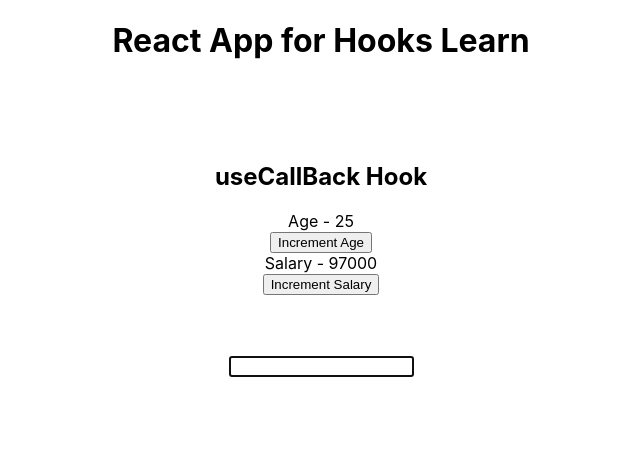
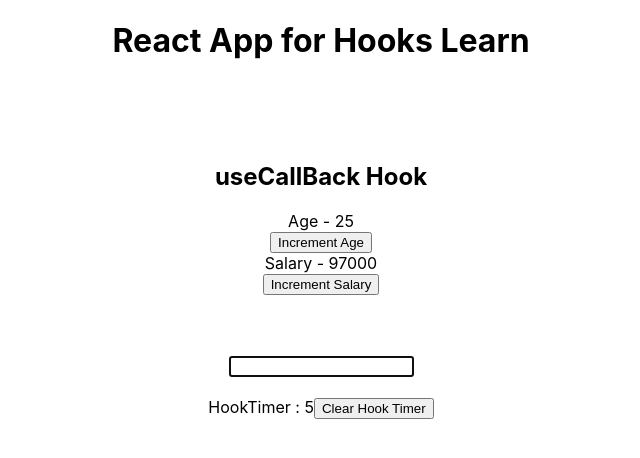
Before and after one commit to Mosharaf456/hooks-func-comp-reactjs-basic, a React (Create React App) app: page / in a window 1280 px wide. Shown: the top 458 px of the page, without its empty margins (319-959 px from the left). Built offline with nearby package versions, Linux system fonts and the light colour scheme.

Commit message:
ref useRef used to interval for generic container , doesn,t cause re-render: Added

```diff
--- a/src/App.js
+++ b/src/App.js
@@ -25,6 +25,7 @@
 import ParentComponent from './components/PerformanceCallback/ParentComponent';
 import CounterMemoHook from './components/PerformanceCallback/CounterMemoHook';
 import ComponentUseRef from './components/ComponentUseRef/ComponentUseRef';
+import HookTimer from './components/ComponentUseRef/HookTimer';
 
 export const UserContext = React.createContext();
 export const ChannelContext = React.createContext();
@@ -149,6 +150,8 @@
 
       {/* useRef */}
       <ComponentUseRef />
+      <br />
+      <HookTimer />
 
 
     </div>
--- /dev/null
+++ b/src/components/ComponentUseRef/HookTimer.js
@@ -0,0 +1,27 @@
+import React, { useState, useEffect, useRef } from 'react'
+
+function HookTimer() {
+    const [timer, setTimer] = useState(0);
+    const intervalRef = useRef();
+
+    useEffect(() => {
+        intervalRef.current = setInterval(() => {
+            setTimer(prevTimer => prevTimer + 1)
+        }, 1000)
+
+        return () => {
+            clearInterval(intervalRef.current)
+        }
+    }, []);
+
+    return (
+        <div>
+            HookTimer : {timer}
+            {/* interval is not defined this where useRef used */}
+            {/* it also hold referenceof DOM node using the ref attribute,  Value will parse through the re-renders and while also not causing  any additional re-renders - we will use useRef hook */}
+            <button onClick={() => clearInterval(intervalRef.current)}>Clear Hook Timer</button>
+        </div>
+    )
+}
+
+export default HookTimer
```
